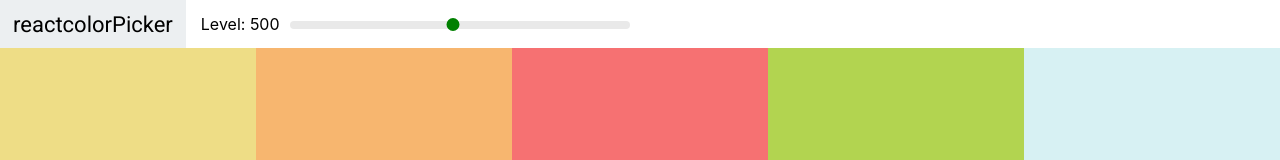
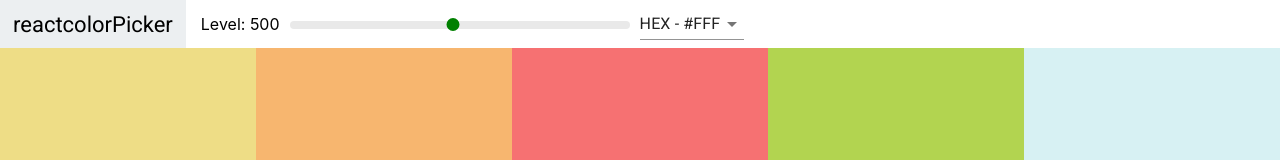
Before and after one commit to zenakent/color-app, a React (Create React App) app: page / in a window 1280 px wide. Shown: the top 160 px of the page. Built offline with nearby package versions, Linux system fonts and the light colour scheme.

Commit message:
added material-ui, Select

```diff
--- a/package.json
+++ b/package.json
@@ -3,6 +3,7 @@
   "version": "0.1.0",
   "private": true,
   "dependencies": {
+    "@material-ui/core": "^4.9.7",
     "@testing-library/jest-dom": "^4.2.4",
     "@testing-library/react": "^9.5.0",
     "@testing-library/user-event": "^7.2.1",
--- a/src/component/Navbar.jsx
+++ b/src/component/Navbar.jsx
@@ -1,11 +1,25 @@
 import React, { Component } from 'react';
+import Select from '@material-ui/core/Select';
+import MenuItem from '@material-ui/core/MenuItem';
 import Slider from 'rc-slider';
 import 'rc-slider/assets/index.css';
 import '../css/Navbar.css';
 
 export default class Navbar extends Component {
+	constructor(props) {
+		super(props);
+		this.state = { format: 'hex' };
+
+		this.handleChange = this.handleChange.bind(this);
+	}
+
+	handleChange(evt) {
+		this.setState({ format: evt.target.value });
+		this.props.handleChange(evt.target.value);
+	}
 	render() {
-		const { level, changeLevel } = this.props;
+		const { level, changeLevel, handleChange } = this.props;
+		const { format } = this.state;
 		return (
 			<header className="Navbar">
 				<div className="logo">
@@ -17,6 +31,13 @@
 						<Slider defaultValue={level} min={100} max={900} step={100} onAfterChange={changeLevel} />
 					</div>
 				</div>
+				<div className="select-container">
+					<Select value={format} onChange={this.handleChange}>
+						<MenuItem value="hex">HEX - #FFF</MenuItem>
+						<MenuItem value="rgb">RGB - rgb(255,255,255)</MenuItem>
+						<MenuItem value="rgba">RGBA - rgb(255,255,255,1.0)</MenuItem>
+					</Select>
+				</div>
 			</header>
 		);
 	}
--- a/src/component/Palette.jsx
+++ b/src/component/Palette.jsx
@@ -8,8 +8,9 @@
 	constructor(props) {
 		super(props);
 
-		this.state = { level: 500 };
+		this.state = { level: 500, format: 'hex' };
 		this.changeLevel = this.changeLevel.bind(this);
+		this.changeFormat = this.changeFormat.bind(this);
 	}
 
 	changeLevel(level) {
@@ -17,15 +18,19 @@
 		console.log(level);
 	}
 
+	changeFormat(value) {
+		this.setState({ format: value });
+	}
+
 	render() {
 		const { colors } = this.props.palette;
-		const { level } = this.state;
+		const { level, format } = this.state;
 		const colorBoxes = colors[this.state.level].map((color, idx) => (
-			<ColorBox key={idx} background={color.hex} name={color.name} />
+			<ColorBox key={idx} background={color[format]} name={color.name} />
 		));
 		return (
 			<div className="Palette">
-				<Navbar level={level} changeLevel={this.changeLevel} />
+				<Navbar level={level} changeLevel={this.changeLevel} handleChange={this.changeFormat} />
 				{/* navbar goes here */}
 				<div className="Palette-colors">{colorBoxes}</div>
 				{/* footer eventually */}
```
Also changed, not shown: 1 other file (tests, documents, lock files or other folders).
